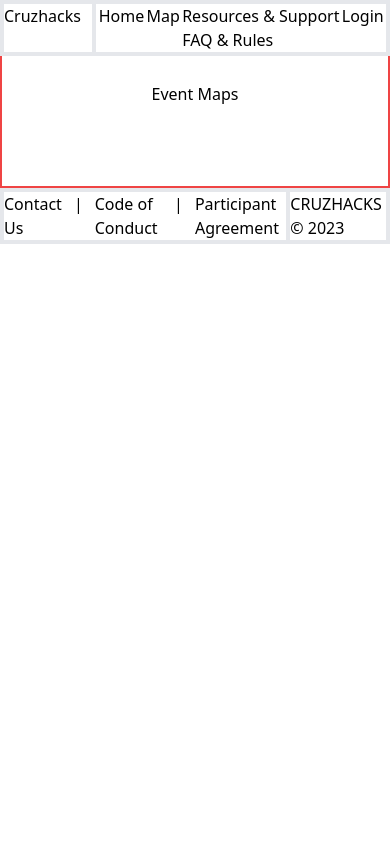
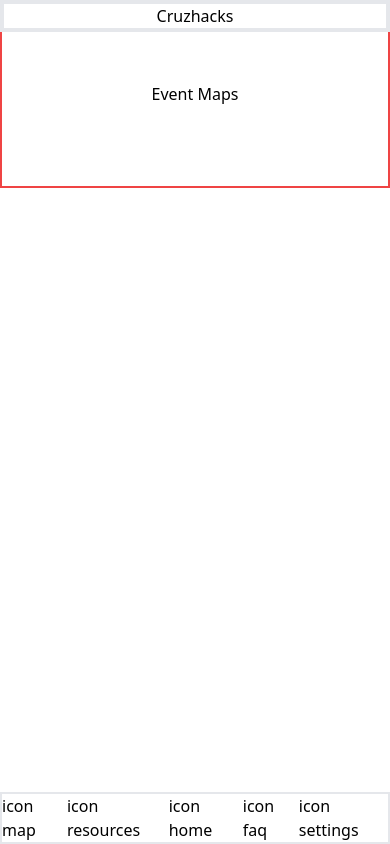
Before and after one commit to CruzHacks/cruzhacks-2023-live-site, a React (Vite) app: page /map in a window 390 px wide. Built offline with nearby package versions, Linux system fonts and the light colour scheme.

Commit message:
responsive navbar/footer rendering

```diff
--- a/src/components/Footer.tsx
+++ b/src/components/Footer.tsx
@@ -1,9 +1,22 @@
 import React from "react"
+import { Link } from "react-router-dom"
 
 const Footer: React.FC = () => {
   return (
-    <footer className='flex justify-between border-2'>
-      <div className='grow border-2 flex gap-3'>
+    <>
+      {/* Mobile */}
+      <footer className='flex md:hidden fixed bottom-0 w-screen bg-white justify-evenly border-2'>
+        <Link to='/map'>icon map</Link>
+        <Link to='/support/resources-and-support'>icon resources</Link>
+        <Link to='/'>icon home</Link>
+        <Link to='/support/faq-and-rules'>icon faq</Link>
+        <div>icon settings</div>
+      </footer>
+
+      {/* Desktop */}
+      <footer className='hidden md:flex justify-between border-2'>
+        {/* Quick Looks hidden on Medium */}
+        <div className='grow hidden lg:flex gap-3 border-2'>
           <a
             target='_blank'
             rel='noopener noreferrer'
@@ -29,6 +42,7 @@ const Footer: React.FC = () => {
             Participant Agreement
           </a>
         </div>
+
         <div className='grow border-2 flex justify-end gap-1'>
           <div className=''>CRUZHACKS © 2023</div>
           {/* <a
@@ -89,6 +103,7 @@ const Footer: React.FC = () => {
         </a> */}
         </div>
       </footer>
+    </>
   )
 }
 
--- a/src/components/Navbar.tsx
+++ b/src/components/Navbar.tsx
@@ -2,12 +2,17 @@
 
 import React from "react"
 import { Link } from "react-router-dom"
+import useWindowWidthGreaterThan from "../util/useWindowWithGreaterTHan"
 
 const Navbar: React.FC = () => {
+  // const mobile = !useWindowWidthGreaterThan()
+
   return (
     <div className='fixed top-0 flex w-screen justify-between border-2 bg-white'>
-      <div className='grow border-2'>Cruzhacks</div>
-      <div className='flex grow justify-evenly border-2'>
+      <div className='grow flex items-center justify-center md:justify-start border-2'>
+        <h1>Cruzhacks</h1>
+      </div>
+      <div className='grow hidden md:flex justify-evenly border-2'>
         <Link to='/'>Home</Link>
         <Link to='/map'>Map</Link>
 
```
Lines whose indentation alone changed are shown as unchanged.
